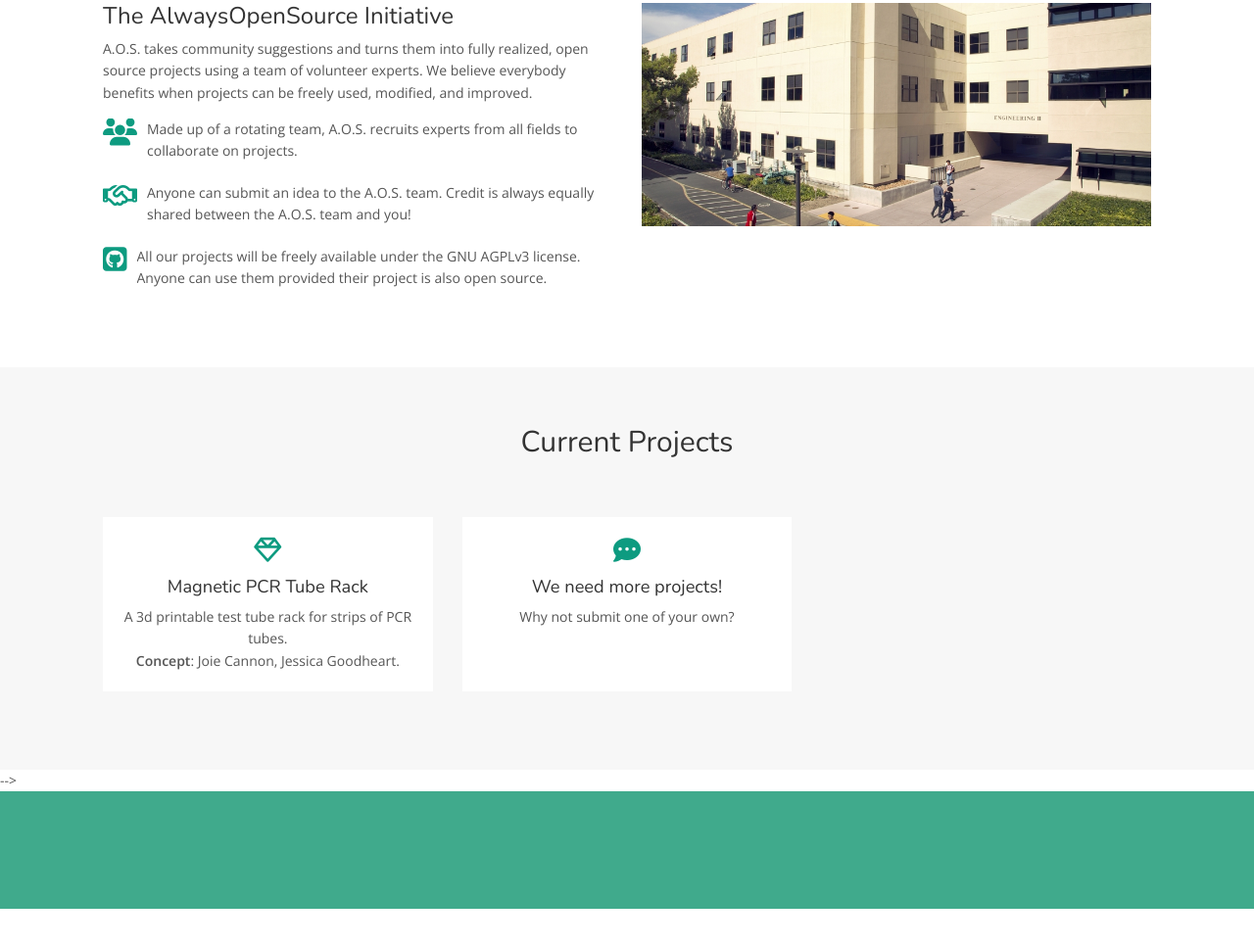
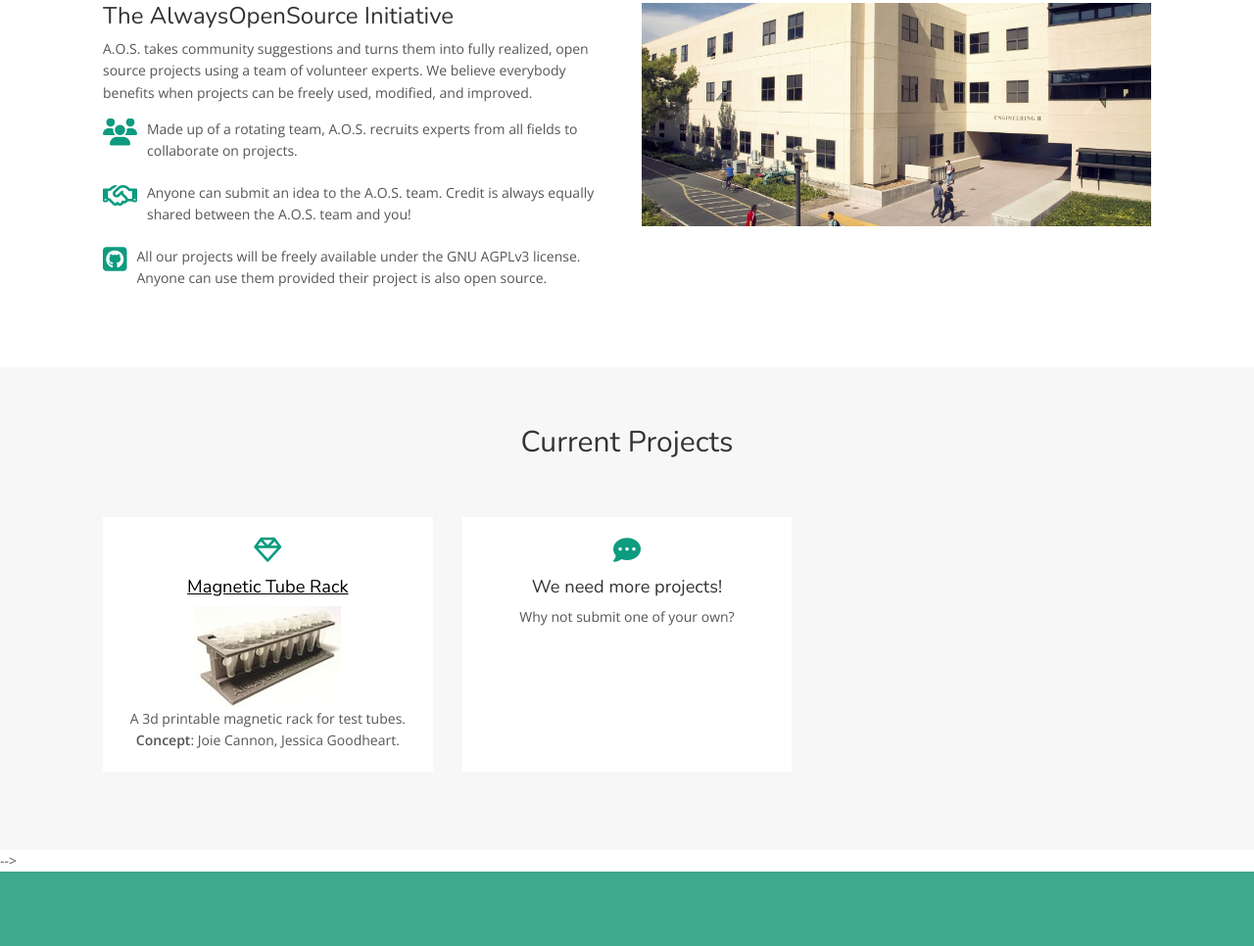
Before and after one commit to AlwaysOpenSource/alwaysopensource.github.io, a plain HTML site: page index.html in a window 1280 px wide. Shown: the part 983-1949 px from the top of the page at 98% size. Before the commit the page ends 1911 px from the top, so only its background shows below. Drawn offline with nearby package versions, Linux system fonts and the light colour scheme.

Commit message:
Linking MagTesttubeRack project to github

```diff
--- a/index.html
+++ b/index.html
@@ -171,7 +171,7 @@
 <!-- End About -->
 
 <!-- Start Treatments -->
-
+<!-- images ~ 150px width, 100px high -->
 <div id="treatments" class="treatments">
     <div class="container-fluid">
         <h2 class="section-title">Current Projects</h2>
@@ -181,8 +181,9 @@
                 <div class="col-sm-6 col-md-4">
                     <div class="icon-box">
                         <i class="fa fa-diamond fa-2x" style="color:#0D9B80"></i>
-                        <h4>Magnetic PCR Tube Rack</h4>
-                        <p>A 3d printable test tube rack for strips of PCR tubes.<br><b>Concept</b>: Joie Cannon, Jessica Goodheart.</p>
+                        <h4><a href="https://github.com/AlwaysOpenSource/MagenticTubeRack" style="color:black"><u>Magnetic Tube Rack</u></a></h4>
+						<a href="https://github.com/AlwaysOpenSource/MagenticTubeRack"><img src="/img/magtuberack.jpg"></a>
+                        <p>A 3d printable magnetic rack for test tubes.<br><b>Concept</b>: Joie Cannon, Jessica Goodheart.</p>
                     </div>
                 </div>
 
```
Also changed, not shown: img/magtuberack.jpg (added).
